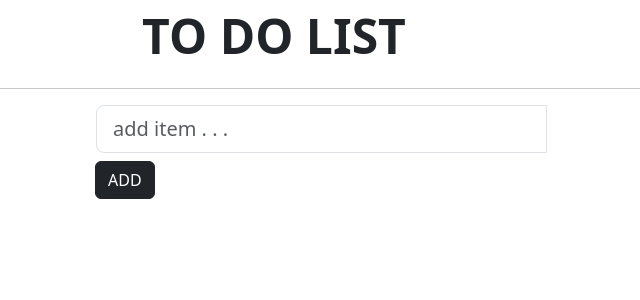
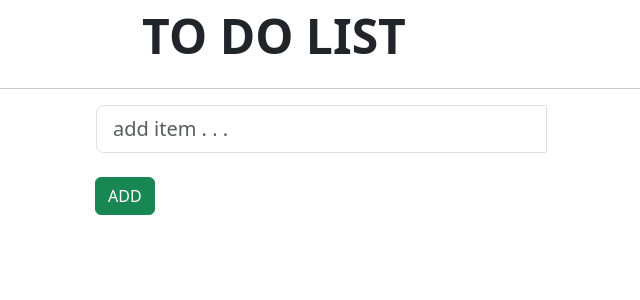
Before and after one commit to nikunjjadav123/myfirstreact, a React (Create React App) app: page / in a window 1280 px wide. Shown: the top 300 px of the page, without its empty margins (366-1006 px from the left). Built offline with nearby package versions, Linux system fonts and the light colour scheme.

Commit message:
To Do Changes Final

```diff
--- a/src/App.js
+++ b/src/App.js
@@ -97,8 +97,8 @@ class App extends Component {
                           />
                           <InputGroup>
                               <Button
-                                  variant="dark"
-                                  className="mt-2"
+                                  variant="success"
+                                  className="mt-4"
                                   onClick={() => this.addItem()}
                               >
                                   ADD
```
